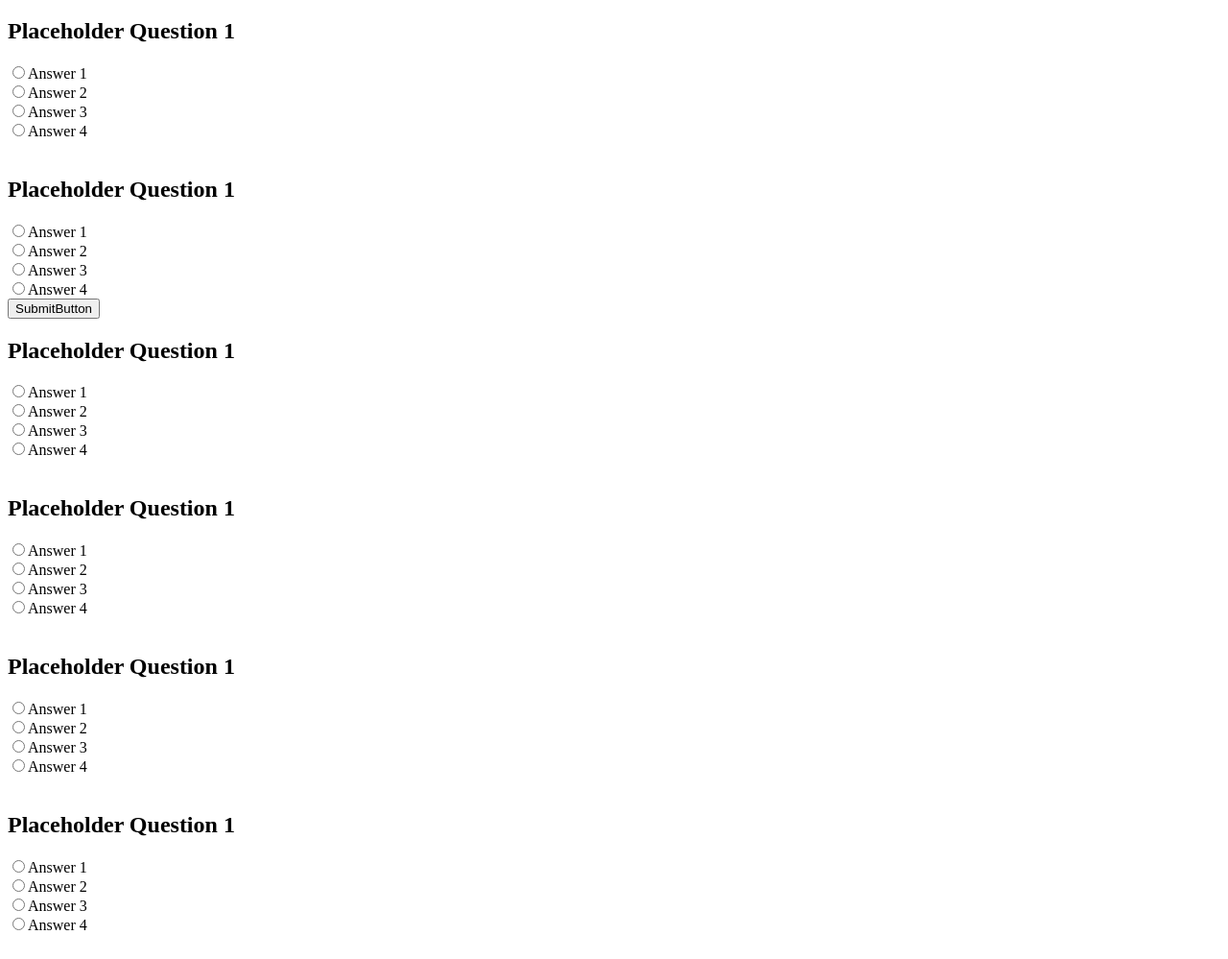
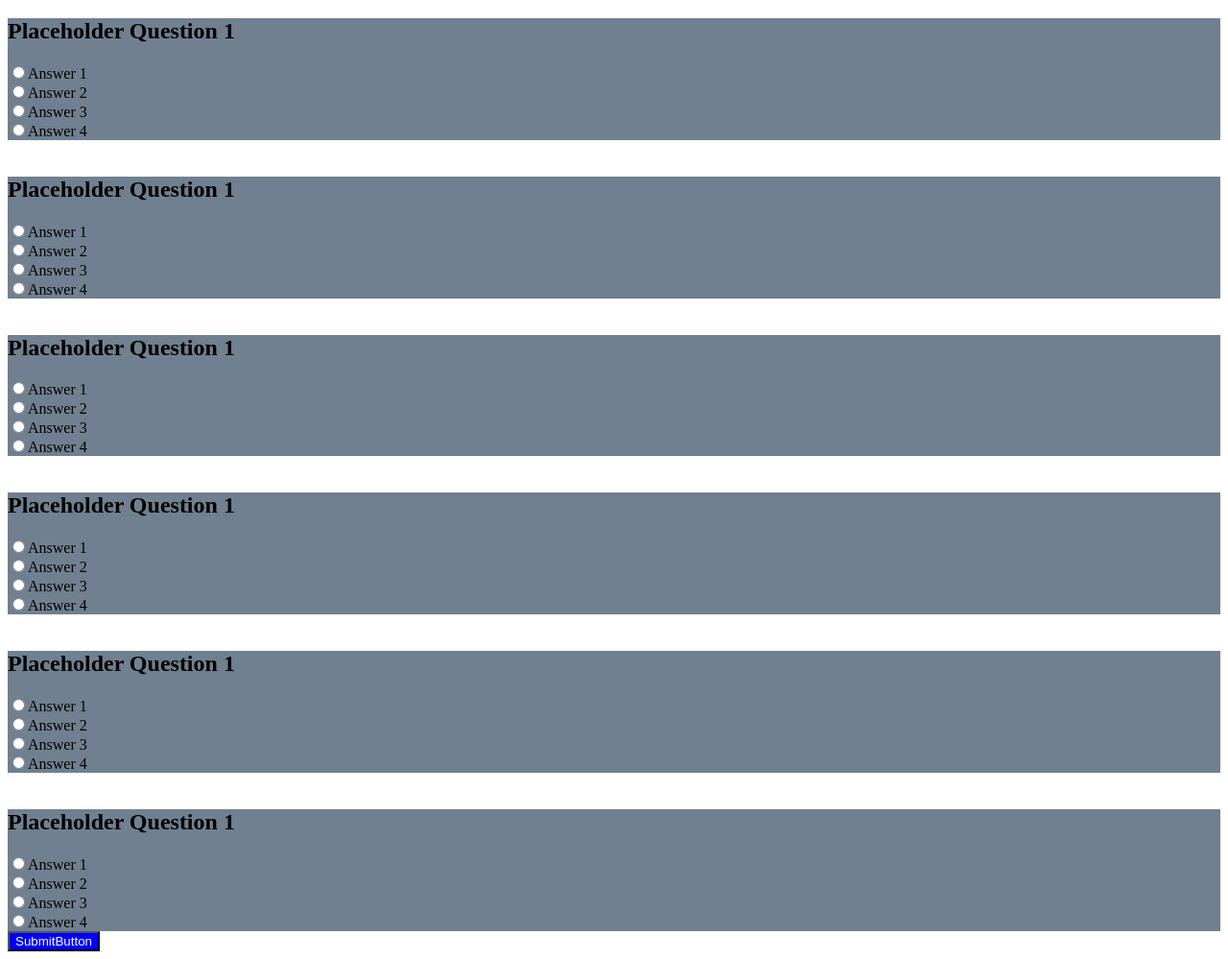
Before and after one commit to guevarajp/CodeQuiz, a plain HTML site: page index.html in a window 1280 px wide. Shown: the part 61-1060 px from the top of the page at 96% size. Drawn offline with Linux system fonts and the light colour scheme.

Commit message:
change position of submit button

```diff
--- a/assets/script.js
+++ b/assets/script.js
@@ -10,5 +10,26 @@ function quiz() {
   } else if (document.checked) {
     score--;
   }
+  if (document.getElementById("three").checked) {
+    score++;
+  } else if (document.checked) {
+    score--;
+  }
+  if (document.getElementById("four").checked) {
+    score++;
+  } else if (document.checked) {
+    score--;
+  }
+  if (document.getElementById("five").checked) {
+    score++;
+  } else if (document.checked) {
+    score--;
+  }
+  if (document.getElementById("six").checked) {
+    score++;
+  } else if (document.checked) {
+    score--;
+  }
+  alert(score);
   console.log(score);
 }
--- a/assets/style.css
+++ b/assets/style.css
@@ -0,0 +1,7 @@
+form {
+  background-color: slategray;
+}
+input {
+  background-color: blue;
+  color: white;
+}
--- a/index.html
+++ b/index.html
@@ -7,6 +7,7 @@
     <link rel="script" src="./assets/script.js" />
     <title>Javascript Quiz</title>
   </head>
+  <link rel="stylesheet" href="./assets/style.css" />
   <body>
     <script src="./assets/script.js"></script>
     <h1>Javascript Quiz</h1>
@@ -19,14 +20,14 @@
     </form>
     <br />
 
-    <form id="question2">
+    <form>
       <h2>Placeholder Question 1</h2>
       <input type="radio" name="question1" id="two" />Answer 1<br />
       <input type="radio" name="question1" />Answer 2 <br />
       <input type="radio" name="question1" />Answer 3 <br />
       <input type="radio" name="question1" />Answer 4 <br />
     </form>
-    <input type="submit" name="submit" value="SubmitButton" onclick="quiz()" />
+
     <br />
     <form>
       <h2>Placeholder Question 1</h2>
@@ -59,6 +60,7 @@
       <input type="radio" name="question1" />Answer 3 <br />
       <input type="radio" name="question1" />Answer 4 <br />
     </form>
+    <input type="submit" name="submit" value="SubmitButton" onclick="quiz()" />
     <br />
   </body>
 </html>
```
